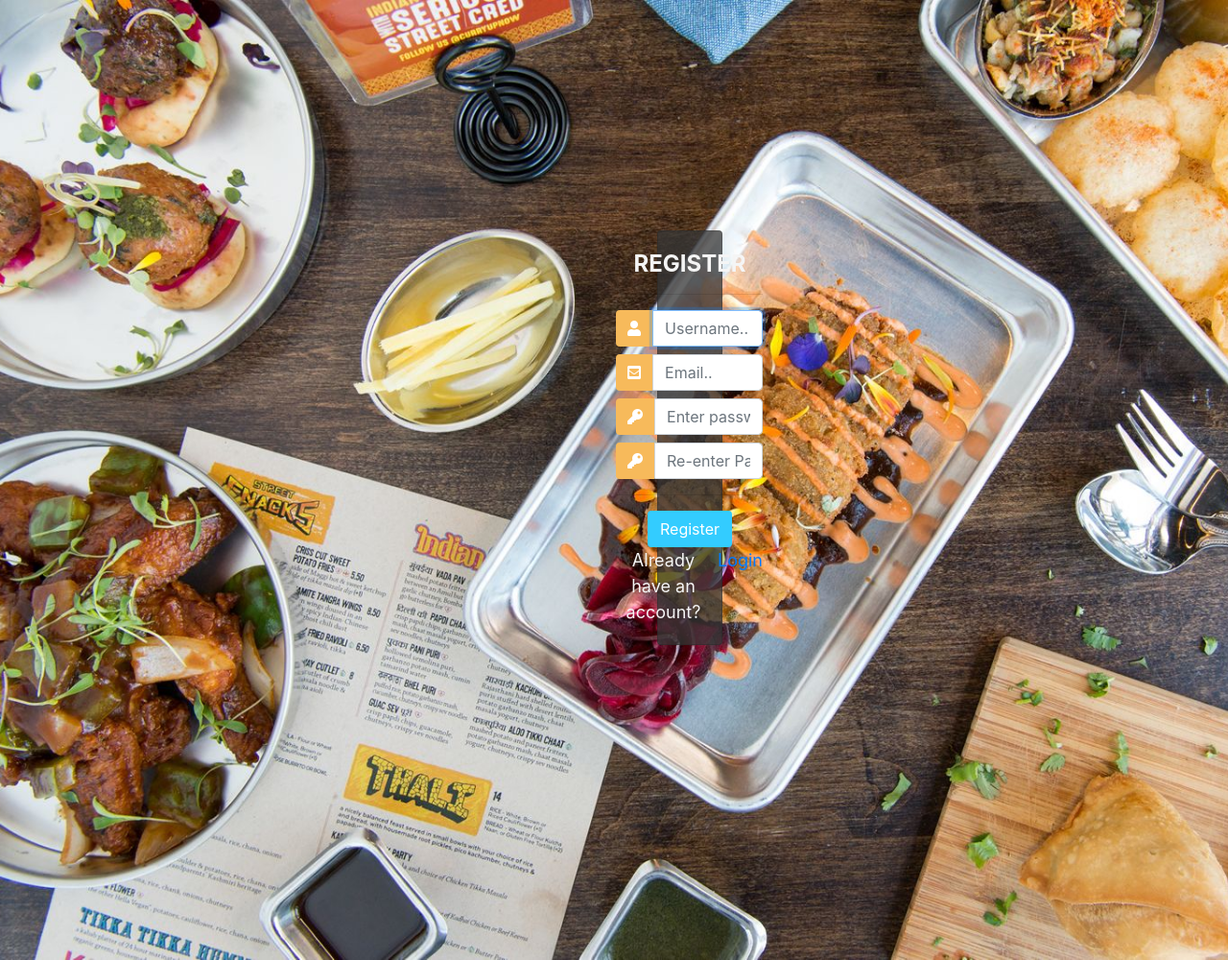
After one commit to medha0105/django-project, a Django app: page /register/ in a window 1280 px wide; the page is wider, and only the part inside the window is pictured. The commit adds this page. Shown: that part at 96% size. Run offline with Django 3.2, Linux system fonts and the light colour scheme; some libraries are stand-ins or nearby versions.

Commit message:
Login and Register route added

```diff
--- a/cc/forms.py
+++ b/cc/forms.py
@@ -1,7 +1,15 @@
 from django.forms import ModelForm
+from django.contrib.auth.forms import UserCreationForm
+from django.contrib.auth.models import User
+# from django import forms
 from .models import Customer
 
 class CustomerForm(ModelForm):
     class Meta:
         model = Customer
         fields = ['weight','height','gender','category']
+
+class CreateUserForm(UserCreationForm):
+    class Meta:
+        model = User
+        fields = ['username', 'email', 'password1', 'password2']
--- a/cc/models.py
+++ b/cc/models.py
@@ -1,4 +1,5 @@
 from django.db import models
+from django.contrib.auth.models import User
 
 class Customer(models.Model):
     CATEGORY = (
@@ -10,6 +11,7 @@ class Customer(models.Model):
         ('Male','Male'),
         ('Female','Female')
     )
+    user = models.OneToOneField(User, null=True, on_delete=models.CASCADE)
     name = models.CharField(max_length=200,null=True)
     email = models.CharField(max_length=100,unique=True,null=True)
     date_created = models.DateTimeField(auto_now_add=True)
--- a/cc/templates/cc/navbar.html
+++ b/cc/templates/cc/navbar.html
@@ -13,4 +13,6 @@
           <a class="nav-link" href="#">Link</a>
         </li>
     </div>
+    <span class="msg" style="font-size: 18px; color: whitesmoke; margin-right: 20px;">Hello {{request.user}}!</span>
+    <span><a class="msg" href="{% url 'logout' %}" style="font-size: 18px; color: whitesmoke; margin-right: 20px;">Logout</a></span>
   </nav>
--- /dev/null
+++ b/cc/templates/cc/register.html
@@ -0,0 +1,120 @@
+{% load static %}
+<!DOCTYPE html>
+<html>
+
+<head>
+	<title>Login</title>
+	<link rel="stylesheet" href="https://stackpath.bootstrapcdn.com/bootstrap/4.1.3/css/bootstrap.min.css" integrity="sha384-MCw98/SFnGE8fJT3GXwEOngsV7Zt27NXFoaoApmYm81iuXoPkFOJwJ8ERdknLPMO" crossorigin="anonymous">
+	<script src="https://ajax.googleapis.com/ajax/libs/jquery/3.3.1/jquery.min.js"></script>
+	<link rel="stylesheet" href="https://use.fontawesome.com/releases/v5.6.1/css/all.css" integrity="sha384-gfdkjb5BdAXd+lj+gudLWI+BXq4IuLW5IT+brZEZsLFm++aCMlF1V92rMkPaX4PP" crossorigin="anonymous">
+
+	<style>
+		.center {
+			position: absolute;
+			top: 30%;
+			width: 60%;
+			padding-left: 700px;
+			text-align: center;
+			font-size: 18px;
+		}
+		.card{
+			justify-content: center;
+			align-items: center;
+			background-color: rgba(54, 54, 54, 0.76);
+
+			color: whitesmoke;
+		}
+		.login_btn {
+			width: 100%;
+			background: #33ccff !important;
+			color: white !important;
+		}
+		.login_btn:focus {
+			box-shadow: none !important;
+			outline: 0px !important;
+		}
+		.login_container {
+			padding: 0 2rem;
+		}
+		.input-group-text {
+			background: #f7ba5b !important;
+			color: white !important;
+			border: 0 !important;
+			border-radius: 0.25rem 0 0 0.25rem !important;
+		}
+	</style>
+
+</head>
+<body>
+	<div class="row">
+        <img src="{% static 'images/login2.jpg' %}" width="1700" height="1000">
+        <div class="center">
+            <div class="card">
+                <div class="card-body">
+                    <h4 class="card-title" align="center"><b>REGISTER</b></h4>
+                    <hr>
+                    <form method="POST" action="">
+						{% csrf_token %}
+						<div class="input-group mb-2">
+							<div class="input-group-append">
+								<span class="input-group-text"><i class="fas fa-user"></i></span>
+							</div>
+							{{form.username}}
+						</div>
+
+						<div class="input-group mb-2">
+							<div class="input-group-append">
+								<span class="input-group-text"><i class="fas fa-envelope-square"></i></span>
+							</div>
+							{{form.email}}
+						</div>
+
+						<div class="input-group mb-2">
+							<div class="input-group-append">
+								<span class="input-group-text"><i class="fas fa-key"></i></span>
+							</div>
+							{{form.password1}}
+						</div>
+
+						<div class="input-group mb-2">
+							<div class="input-group-append">
+								<span class="input-group-text"><i class="fas fa-key"></i></span>
+							</div>
+							{{form.password2}}
+						</div>
+
+						<hr>
+
+				   		<div class="d-flex justify-content-center mt-3 login_container">
+				 			<input class="btn login_btn" type="submit" value="Register">
+				   		</div>
+
+						{{form.errors}}
+						<div class="d-flex justify-content-center links">
+							Already have an account? <a href="{% url 'login' %}" class="ml-2">Login</a>
+						</div>
+					</form>
+                </div>
+			</div>
+        </div>
+    </div>
+
+
+	<script>
+		/* Because i didnt set placeholder values in forms.py they will be set here using vanilla Javascript
+		We start indexing at one because CSRF_token is considered and input field */
+
+		//Query All input fields
+		var form_fields = document.getElementsByTagName('input')
+		form_fields[1].placeholder='Username..';
+		form_fields[2].placeholder='Email..';
+		form_fields[3].placeholder='Enter password...';
+		form_fields[4].placeholder='Re-enter Password...';
+
+
+		for (var field in form_fields){
+			form_fields[field].className += ' form-control'
+		}
+	</script>
+</body>
+</html>
--- a/cc/urls.py
+++ b/cc/urls.py
@@ -5,5 +5,7 @@ urlpatterns = [
     path('',views.home,name="home"),
     path('customer_details/',views.customerDetails,name="customer_details"),
     path('about/', views.about, name="about"),
-    path('login/', views.login, name="login")
+    path('login/', views.loginPage, name="login"),
+    path('logout/', views.logoutUser, name="logout"),
+    path('register/', views.registerPage, name="register"),
 ]
--- a/cc/views.py
+++ b/cc/views.py
@@ -1,6 +1,8 @@
 from django.shortcuts import render,redirect
+from django.contrib.auth import authenticate, login, logout
+from django.contrib import messages
 from .models import *
-from .forms import CustomerForm
+from .forms import *
 
 def about(request):
     return render(request, 'cc/about.html')
@@ -8,8 +10,33 @@ def about(request):
 def home(request):
     return render(request,'cc/home.html')
 
-def login(request):
+def registerPage(request):
+    form = CreateUserForm()
+    if request.method == 'POST':
+        form = CreateUserForm(request.POST)
+        if form.is_valid():
+            user = form.save()
+            # messages.success(request, "Account created successully for " + username)
+            return redirect('customer_details')
+
+    context={'form':form}
+    return render(request, 'cc/register.html', context)
+
+def loginPage(request):
+    if request.method=='POST':
+        username = request.POST.get('username')
+        password = request.POST.get('password')
+        user = authenticate(request, username=username, password=password)
+        if user is not None:
+            login(request, user)
+            return redirect('home')
+        else:
+            messages.info(request, "Username or password is incorrect")
     return render(request,'cc/login.html')
+
+def logoutUser(request):
+    logout(request)
+    return redirect('login')
 
 def customerDetails(request):
     form = CustomerForm()
```
Also changed, not shown: cc/templates/cc/about.html (+3 -25 lines), cc/templates/cc/login.html (+13 -1 lines), cc/migrations/0003_customer_user.py (added), db.sqlite3.
